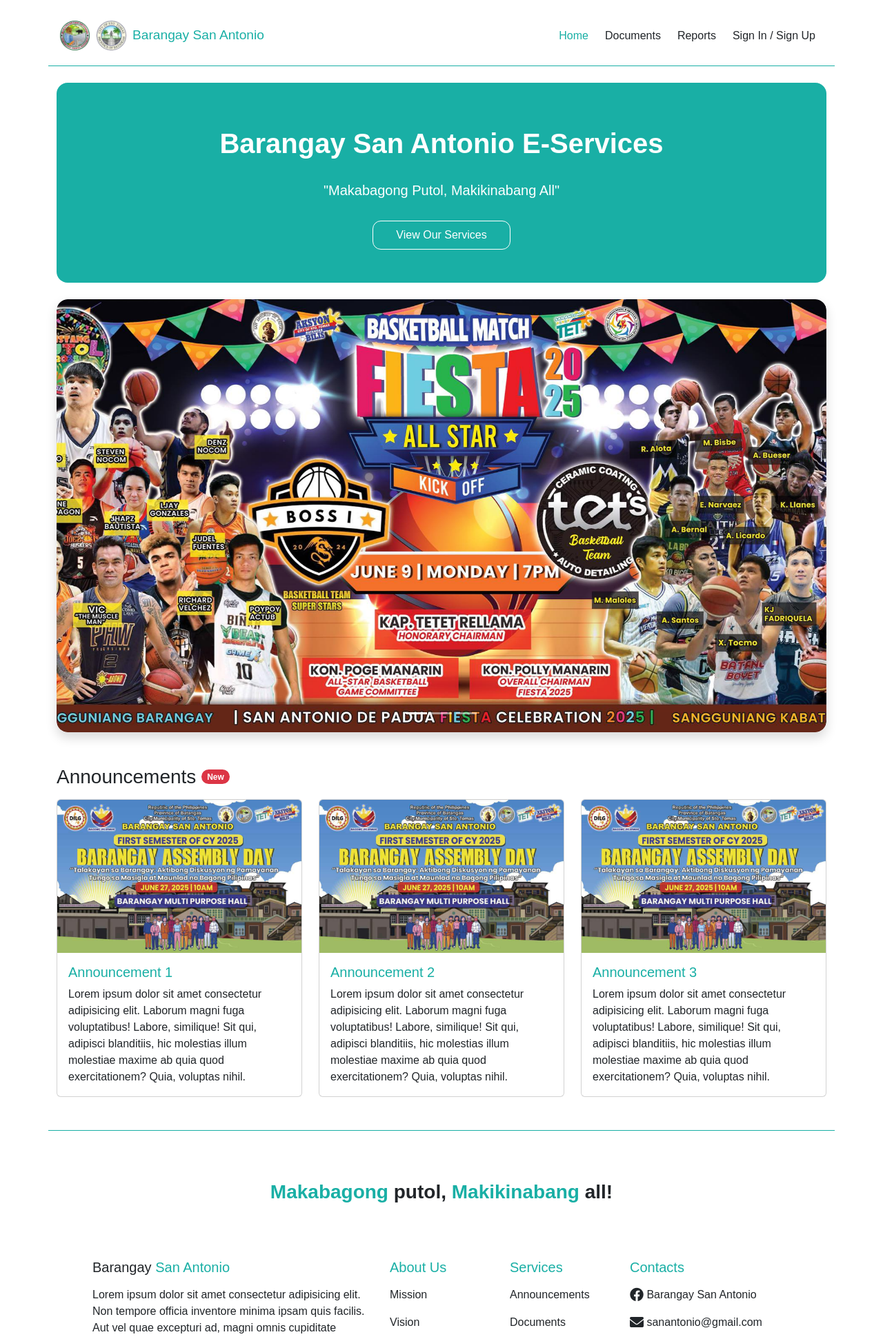
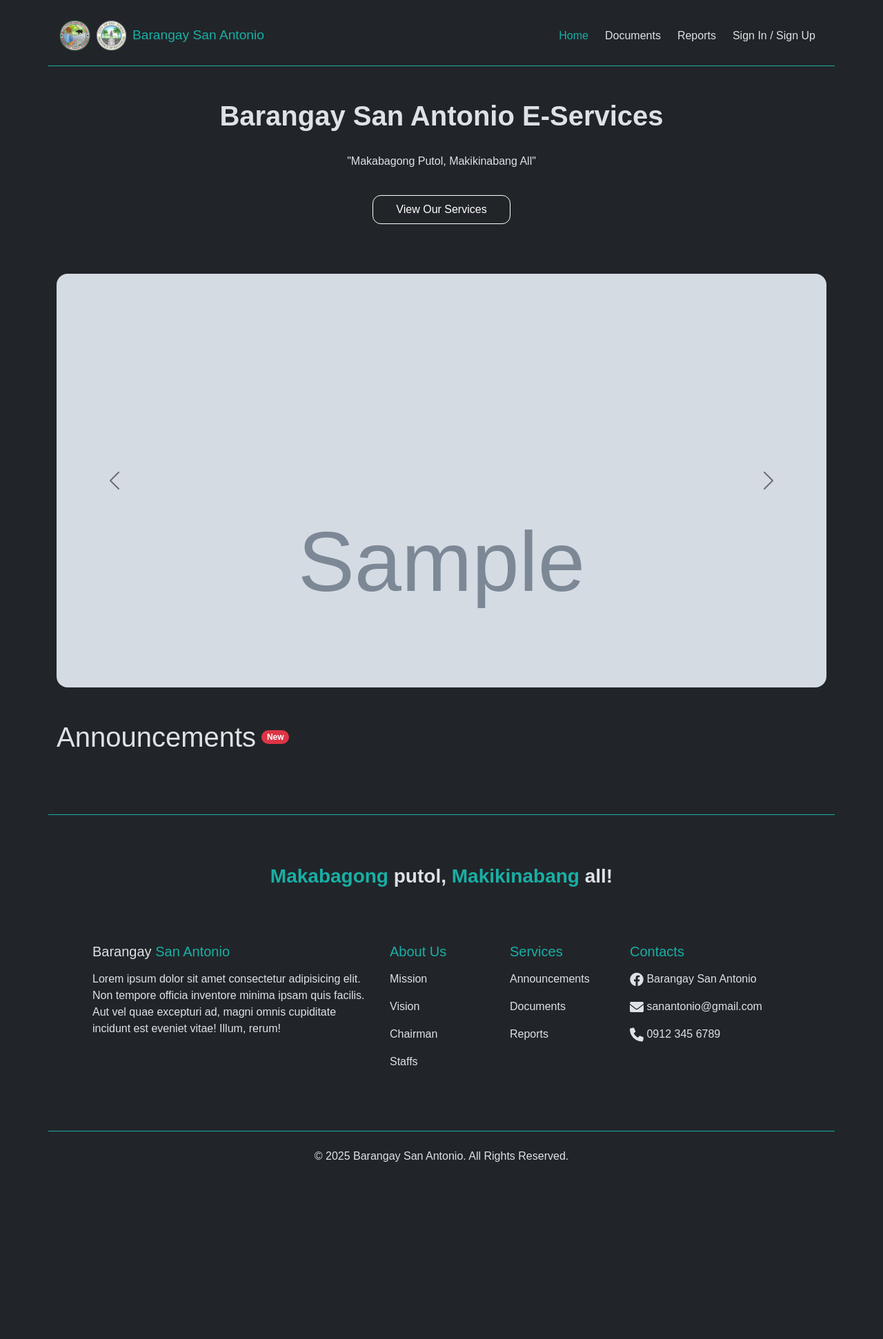
Before and after one commit to E-Barangay/E-Barangay, a PHP site: page / in a window 1280 px wide. Shown: the top 1942 px of the page at 69% size. After the commit the page ends 1685 px from the top, so only its background shows below. Run offline with PHP 8.4, Linux system fonts and the light colour scheme; tables that the repository leaves empty or names only in its code hold one stand-in row (values such as "Sample post"); grey boxes marked "Sample" are stand-in pictures.

Commit message:
index.php|BE

```diff
--- a/index.php
+++ b/index.php
@@ -1,10 +1,10 @@
 <?php
 
 include("sharedAssets/connect.php");
-
 session_start();
 
 ?>
+
 
 <!doctype html>
 <html lang="en">
@@ -18,73 +18,71 @@
     <link rel="icon" href="assets/images/logoSanAntonio.png">
 
     <!-- Style Sheets -->
-    <link href="https://cdn.jsdelivr.net/npm/bootstrap@5.3.6/dist/css/bootstrap.min.css" rel="stylesheet" integrity="sha384-4Q6Gf2aSP4eDXB8Miphtr37CMZZQ5oXLH2yaXMJ2w8e2ZtHTl7GptT4jmndRuHDT" crossorigin="anonymous">
+    <link href="https://cdn.jsdelivr.net/npm/bootstrap@5.3.6/dist/css/bootstrap.min.css" rel="stylesheet"
+        integrity="sha384-4Q6Gf2aSP4eDXB8Miphtr37CMZZQ5oXLH2yaXMJ2w8e2ZtHTl7GptT4jmndRuHDT" crossorigin="anonymous">
     <link rel="stylesheet" href="https://cdnjs.cloudflare.com/ajax/libs/font-awesome/6.0.0-beta3/css/all.min.css">
     <link rel="stylesheet" href="assets/css/navbar/style.css">
     <link rel="stylesheet" href="assets/css/index/style.css">
     <link rel="stylesheet" href="assets/css/footer/style.css">
 </head>
 
-<body data-bs-theme="light">
-
+<body data-bs-theme="dark">
     <?php
-
     if (isset($_SESSION['userID'])) {
         include("sharedAssets/navbarLoggedIn.php");
     } else {
         include("sharedAssets/navbar.php");
     }
-
     ?>
 
-    <div class="container pt-3 mx-auto">
-
+    <div class="container">
+        <div class="col">
             <div class="row">
-            <div class="col">
-                <div class="card p-5 border-0 rounded-4" style="background-color: #19AFA5;">
-                    <div class="h1 text-center m-3 fw-bold text-white">
+                <div class="card mt-4 border-0">
+                    <div class="h1 text-center m-3 fw-bold">
                         Barangay San Antonio E-Services
                     </div>
-                    <div class="h5 text-center m-3 text-white">
+                    <div class="h6 text-center m-3">
                         "Makabagong Putol, Makikinabang All"
                     </div>
-                    <div class="d-flex justify-content-center mt-3">
-                        <a href="documents.php">
-                            <button class="btn btn-primary viewButton p-2">View Our Services</button>
-                        </a>
+                    <div class="d-flex justify-content-center m-4">
+                        <button class="btn btn-primary viewButton p-2"
+                            onclick="window.location.href='documents.php'">View Our Services</button>
+                    </div>
                 </div>
             </div>
         </div>
     </div>
 
-        <div class="row pt-4">
+    <div class="container mt-5 mb-5">
+        <div class="row justify-content-center">
             <div class="col">
-                <div id="carouselExampleCaptions" class="carousel slide shadow rounded-4 overflow-hidden">
-                    <div class="carousel-indicators">
-                        <button type="button" data-bs-target="#carouselExampleCaptions" data-bs-slide-to="0" class="active"
-                            aria-current="true" aria-label="Slide 1"></button>
-                        <button type="button" data-bs-target="#carouselExampleCaptions" data-bs-slide-to="1"
-                            aria-label="Slide 2"></button>
-                        <button type="button" data-bs-target="#carouselExampleCaptions" data-bs-slide-to="2"
-                            aria-label="Slide 3"></button>
+                <div class="card border-0">
+                    <div id="carouselExample" class="carousel slide">
+                        <div class="carousel-inner rounded-4" style="height: 600px;">
+                            <?php
+                            $query = "SELECT image FROM announcements ORDER BY dateTime DESC";
+                            $result = mysqli_query($conn, $query);
+                            $isFirst = true;
+                            while ($row = mysqli_fetch_assoc($result)) {
+                                $image = htmlspecialchars($row['image']);
+                                $imagePath = "assets/images/announcements/" . $image;
+                                ?>
+                                <div class="carousel-item <?= $isFirst ? 'active' : '' ?>">
+                                    <img src="<?= $imagePath ?>" class="d-block w-100 h-100 object-fit-cover"
+                                        alt="Announcement Image">
                                 </div>
-                    <div class="carousel-inner ratio ratio-16x9">
-                        <div class="carousel-item active">
-                            <img src="assets/images/announcements/announcement3.jpg" class="d-block w-100 h-100" style="object-fit: cover; object-position: center;" alt="...">
+                                <?php
+                                $isFirst = false;
+                            }
+                            ?>
                         </div>
-                        <div class="carousel-item">
-                            <img src="assets/images/announcements/announcement2.jpg" class="d-block w-100 h-100" style="object-fit: cover;" alt="...">
-                        </div>
-                        <div class="carousel-item">
-                            <img src="assets/images/announcements/announcement1.jpg" class="d-block w-100 h-100" style="object-fit: cover;" alt="...">
-                        </div>
-                    </div>
-                    <button class="carousel-control-prev" type="button" data-bs-target="#carouselExampleCaptions"
+                        <button class="carousel-control-prev" type="button" data-bs-target="#carouselExample"
                             data-bs-slide="prev">
                             <span class="carousel-control-prev-icon" aria-hidden="true"></span>
                             <span class="visually-hidden">Previous</span>
                         </button>
-                    <button class="carousel-control-next" type="button" data-bs-target="#carouselExampleCaptions"
+                        <button class="carousel-control-next" type="button" data-bs-target="#carouselExample"
                             data-bs-slide="next">
                             <span class="carousel-control-next-icon" aria-hidden="true"></span>
                             <span class="visually-hidden">Next</span>
@@ -92,48 +90,42 @@
                     </div>
                 </div>
             </div>
-
-
-        <div class="row pt-5 p-0">
-
-            <div class="d-flex align-items-center">
-                <h3 class="me-2 mb-0">Announcements</h3>
-                <span class="badge rounded-pill text-bg-danger">New</span>
+        </div>
     </div>
 
-            <div class="col-lg-4 col-12 d-flex justify-content-center">
-                <div class="card mt-3">
-                    <img src="assets/images/announcements/announcement1.jpg" class="card-img-top" alt="...">
-                    <div class="card-body">
-                        <h5 class="card-title custom-title">Announcement 1</h5>
-                        <p class="card-text">Lorem ipsum dolor sit amet consectetur adipisicing elit. Laborum magni fuga voluptatibus! Labore, similique! Sit qui, adipisci blanditiis, hic molestias illum molestiae maxime ab quia quod exercitationem? Quia, voluptas nihil.
-                        </p>
+    <div class="container mb-5">
+        <div class="row mb-3">
+            <div class="col">
+                <div class="d-flex align-items-center">
+                    <h1 class="me-2 mb-0">Announcements</h1>
+                    <span class="badge rounded-pill text-bg-danger">New</span>
                 </div>
             </div>
         </div>
-            <div class="col-lg-4 col-12 d-flex justify-content-center">
-                <div class="card mt-3">
-                    <img src="assets/images/announcements/announcement1.jpg" class="card-img-top" alt="...">
+        <div class="row">
+            <?php
+            $query = "SELECT * FROM announcements WHERE isImportant = 'TRUE' ORDER BY dateTime DESC";
+            $result = mysqli_query($conn, $query);
+
+            while ($row = mysqli_fetch_assoc($result)) {
+                $title = htmlspecialchars($row['title']);
+                $description = htmlspecialchars($row['description']);
+                $image = htmlspecialchars($row['image']);
+                $imagePath = "assets/images/announcements/" . $image;
+                ?>
+                <div class="col-md-4">
+                    <div class="card mt-3" style="width: 100%;">
+                        <img src="<?= $imagePath ?>" class="card-img-top" alt="Announcement Image">
                         <div class="card-body">
-                        <h5 class="card-title custom-title">Announcement 2</h5>
-                        <p class="card-text">Lorem ipsum dolor sit amet consectetur adipisicing elit. Laborum magni fuga voluptatibus! Labore, similique! Sit qui, adipisci blanditiis, hic molestias illum molestiae maxime ab quia quod exercitationem? Quia, voluptas nihil.
-                        </p>
+                            <h5 class="card-title custom-title"><?= $title ?></h5>
+                            <p class="card-text"><?= $description ?></p>
                         </div>
                     </div>
                 </div>
-            <div class="col-lg-4 col-12 d-flex justify-content-center">
-                <div class="card mt-3">
-                    <img src="assets/images/announcements/announcement1.jpg" class="card-img-top" alt="...">
-                    <div class="card-body">
-                        <h5 class="card-title custom-title">Announcement 3</h5>
-                        <p class="card-text">Lorem ipsum dolor sit amet consectetur adipisicing elit. Laborum magni fuga voluptatibus! Labore, similique! Sit qui, adipisci blanditiis, hic molestias illum molestiae maxime ab quia quod exercitationem? Quia, voluptas nihil.
-                        </p>
+                <?php
+            }
+            ?>
         </div>
-                </div>
-            </div>
-
-        </div>
-
     </div>
 
     <?php include("sharedAssets/footer.php") ?>
```
Also changed, not shown: assets/images/announcements/announcement2.jpg. Lines whose indentation alone changed are shown as unchanged.
